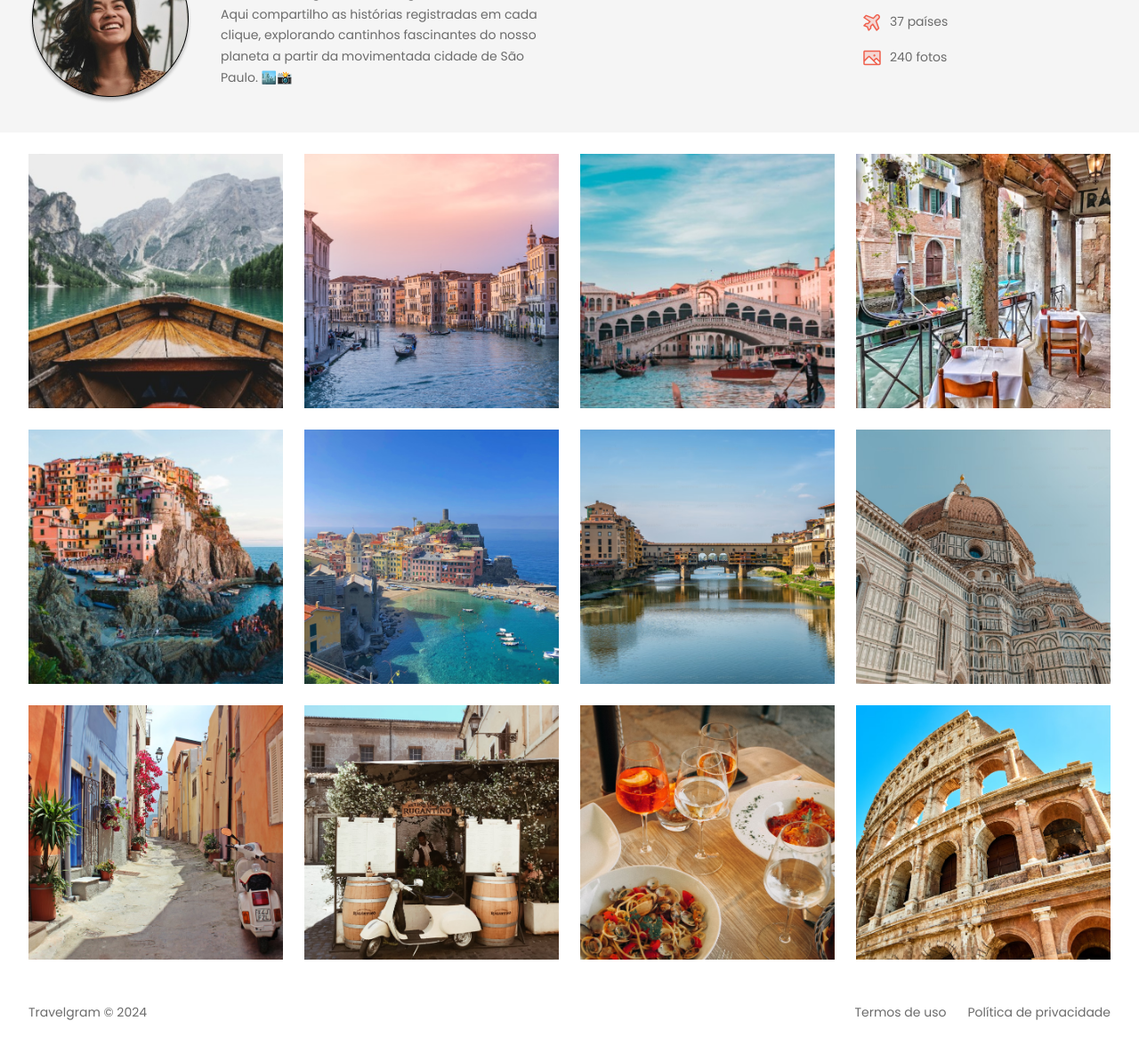
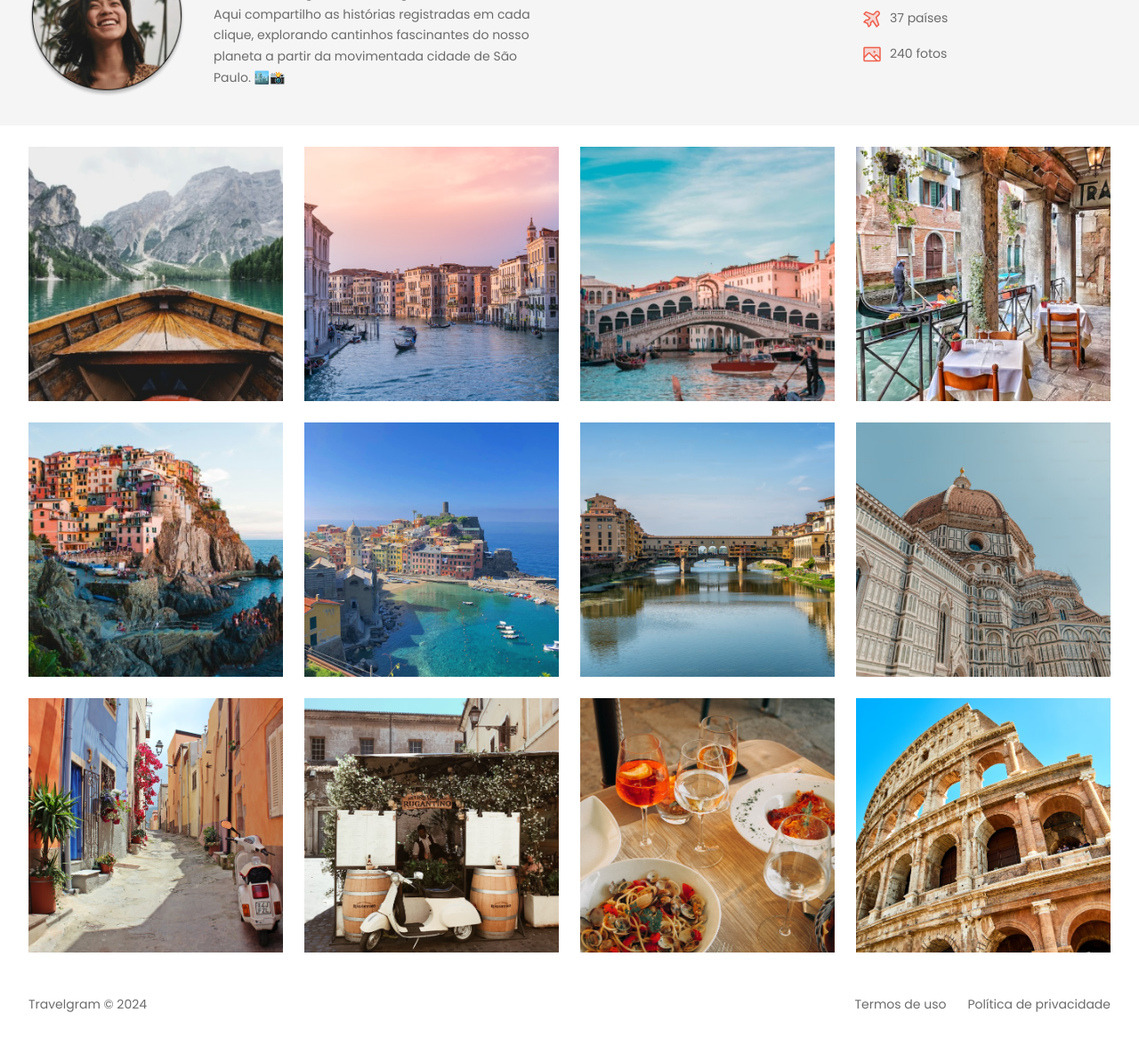
Before and after one commit to paulofranciscon/projeto-travelgram, a plain HTML site: page index.html in a window 1280 px wide. Shown: the part 203-1378 px from the top of the page at 89% size. Drawn offline with Linux system fonts and the light colour scheme.

Commit message:
change profile img

```diff
--- a/styles/footer.css
+++ b/styles/footer.css
@@ -1,6 +1,6 @@
 footer {
   display: flex;
-  font: var(--text-md);
+  font: 14px/150% var(--font-family);
   padding-block: 24px;
   gap: 24px;
 
--- a/styles/header.css
+++ b/styles/header.css
@@ -15,6 +15,13 @@ header .container {
 
 #profile > div {
   max-width: 384px;
+}
+
+#profile img {
+  width:176px;
+  height: 176px;
+  border-radius: 50%;
+  object-fit: cover;
 }
 
 #profile h1 {
```
